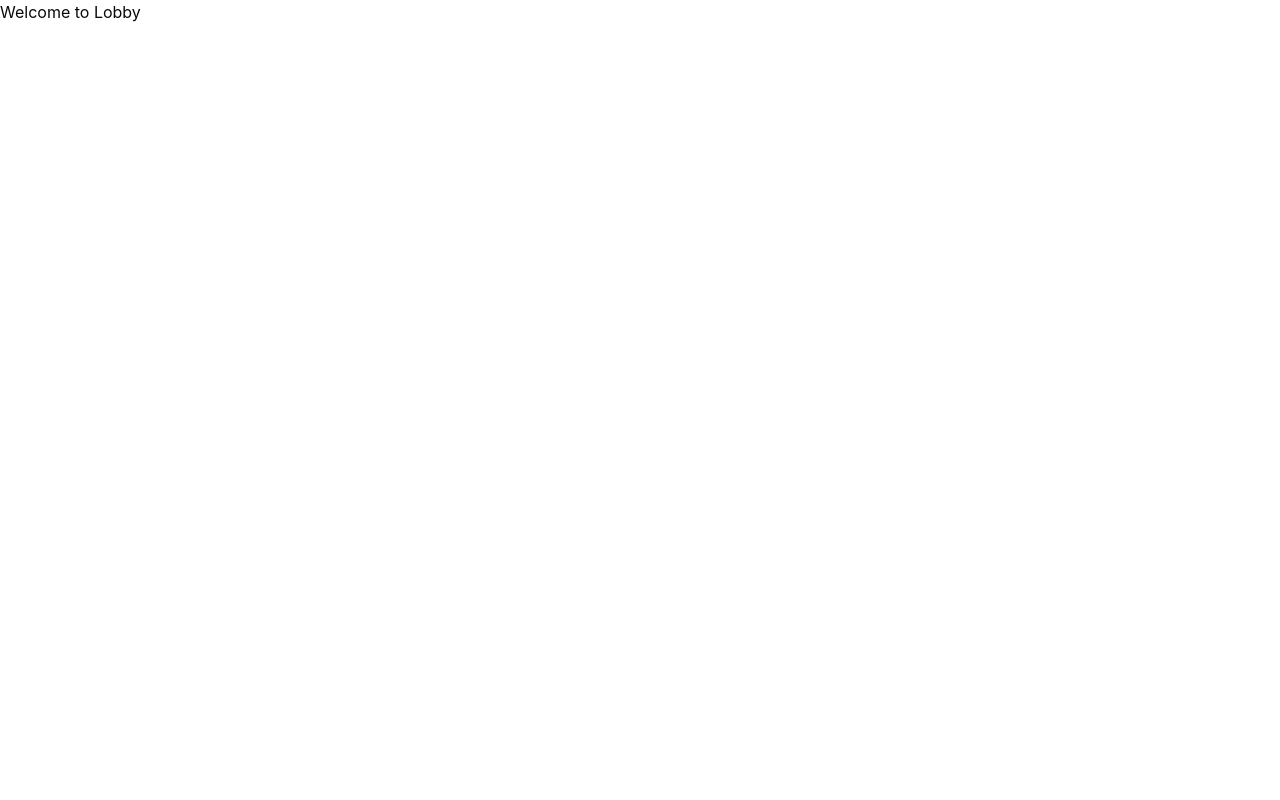
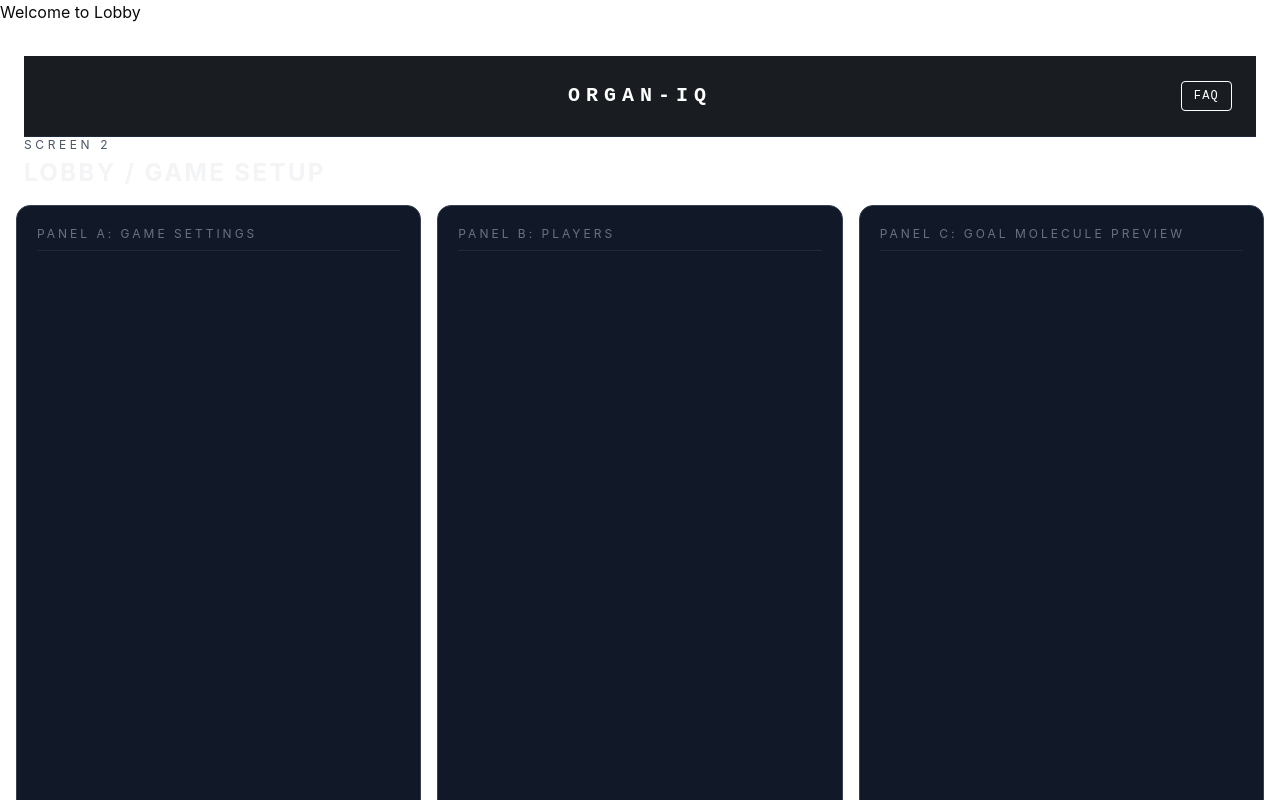
Before and after one commit to fs-apprenticeship/organ-iq, a Next.js app: page /lobby in a window 1280 px wide. Built offline with nearby package versions, Linux system fonts and the light colour scheme.

Commit message:
Adding NavBar and lobby page start

```diff
--- /dev/null
+++ b/src/app/lobby/components/nav-bar.tsx
@@ -0,0 +1,52 @@
+"use client";
+import { useState } from "react";
+
+import Rules from "./rules";
+
+export default function NavBar() {
+  const [showRules, setShowRules] = useState(false);
+  return (
+    <>
+      <header
+        className="sticky top-0 z-40 w-full border-b border-gray-800 bg-[#0d1117]/95 backdrop-blur"
+        style={{ fontFamily: "'Courier New', Courier, monospace" }}
+      >
+        <div className="flex items-center px-6 sm:px-6 h-20">
+          <div className="flex-1" />
+          <h1 className="text-xl tracking-[0.3em] uppercase text-white font-bold">
+            Organ-iq
+          </h1>
+          <div className="flex-1 flex justify-end">
+            <button
+              className="px-3 py-1.5 text-xs tracking-widest uppercase text-white border border-white
+              hover:border-green-500 hover:text-green-400 transition-colors rounded"
+              onClick={() => setShowRules(true)}
+            >
+              FAQ
+            </button>
+          </div>
+        </div>
+      </header>
+
+      {showRules && (
+        <div
+          className="fixed inset-0 z-50 flex items-center justify-center bg-black/70 backdrop-blur-sm"
+          onClick={() => setShowRules(false)}
+        >
+          <div
+            className="relative bg-[#0d1117] border border-gray-700 rounded-xl p-8 max-w-lg w-full mx-4"
+            onClick={(e) => e.stopPropagation()}
+          >
+            <button
+              className="absolute top-4 right-4 text-gray-500 hover:text-white transition-colors text-xs tracking-widest uppercase"
+              onClick={() => setShowRules(false)}
+            >
+              Close
+            </button>
+            <Rules />
+          </div>
+        </div>
+      )}
+    </>
+  );
+}
--- /dev/null
+++ b/src/app/lobby/components/rules.tsx
@@ -0,0 +1,9 @@
+"use client";
+
+export default function Rules() {
+  return (
+    <div className="text-gray-200">
+      THis is how the game works. Here is lots of helpful info and Rules
+    </div>
+  );
+}
--- a/src/app/lobby/page.tsx
+++ b/src/app/lobby/page.tsx
@@ -1,3 +1,35 @@
+import Navbar from "./components/nav-bar";
+
 export default async function Lobby() {
-  return <div>Welcome to Lobby</div>;
+  return (
+    <div>
+      Welcome to Lobby
+      <div className="px-6 pt-8 pb-4">
+        <Navbar />
+        <p className="text-xs tracking-[0.3em] uppercase text-gray-600 mb-1">
+          Screen 2{" "}
+        </p>
+        <h1 className="text-xl sm:text-2xl font-bold tracking-widest uppercase text-gray-100">
+          Lobby / Game Setup
+        </h1>
+      </div>
+      <main className="px-4 pb-4 grid grid-cols-1 lg:grid-cols-3 gap-4 h-[calc(100vh-6.5rem)]">
+        <section className="border border-gray-700 rounded-xl bg-[#111827] p-5 space-y-5">
+          <h2 className="text-xs tracking-[0.25em] uppercase text-gray-500 pb-2 border-b border-gray-800">
+            Panel A: Game Settings
+          </h2>
+        </section>
+        <section className="border border-gray-700 rounded-xl bg-[#111827] p-5 space-y-4">
+          <h2 className="text-xs tracking-[0.25em] uppercase text-gray-500 pb-2 border-b border-gray-800">
+            Panel B: Players
+          </h2>
+        </section>
+        <section className="border border-gray-700 rounded-xl bg-[#111827] p-5 space-y-4">
+          <h2 className="text-xs tracking-[0.25em] uppercase text-gray-500 pb-2 border-b border-gray-800">
+            Panel C: Goal Molecule Preview
+          </h2>
+        </section>
+      </main>
+    </div>
+  );
 }
```
